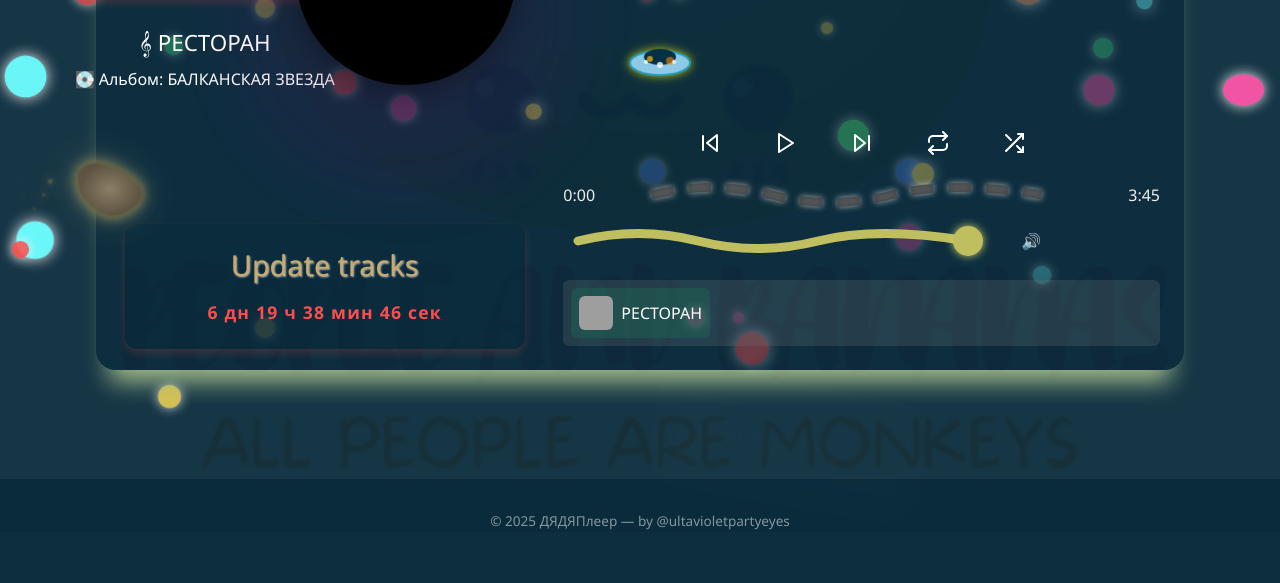
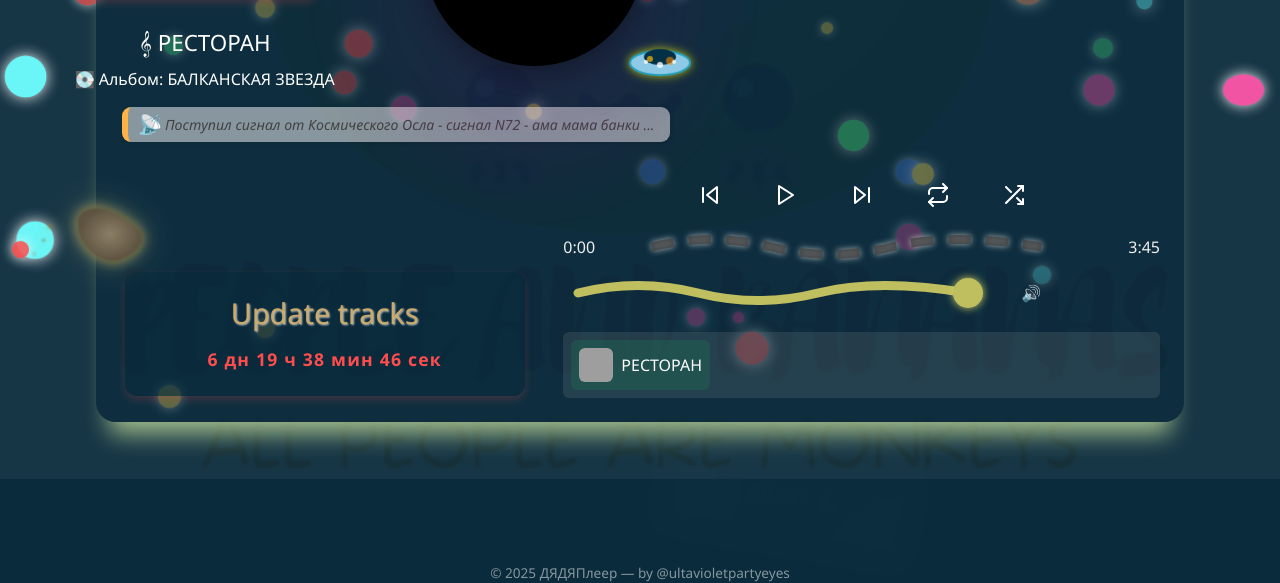
Before and after one commit to TumashenkaAliaksandr/uncle_bot, a Django app: page / in a window 1280 px wide. Shown: the part 321-904 px from the top of the page. Before the commit the page ends 851 px from the top, so only its background shows below. Run offline with Django 5.2, Linux system fonts and the light colour scheme; data comes from the database, SQL or seed files in the repository; grey boxes are pictures that could not be loaded.

Commit message:
added new styles and row status

```diff
--- a/botapp/static/botapp/static/css/player.css
+++ b/botapp/static/botapp/static/css/player.css
@@ -84,7 +84,7 @@ body::before {
     box-shadow: 0 4px 8px rgba(255, 77, 77, 0.2);
     position: relative;
     right: 90%;
-    top: 63%;
+    top: 57%;
 }
 
 
@@ -115,6 +115,42 @@ body::before {
     top: 4px;
     left: 50px;
 }
+
+.margin-citate {
+    font-style: italic;
+    font-weight: 500;
+    font-size: 0.88rem;
+    line-height: 1.4;
+    color: #434141;
+    background: #f0f0f08a;
+    border-left: 6px solid #ffb347; /* акцентная цветная полоса слева */
+    padding: 0.5rem 1rem;
+    margin: 1rem 0;
+    border-radius: 9px;
+    box-shadow: 1px 1px 5px rgba(0, 0, 0, 0.1);
+    max-width: fit-content;
+    user-select: text;
+    position: relative;
+    top: 40%;
+    right: 74%;
+}
+
+.margin-citate::before {
+  content: "📡";
+  position: absolute;
+  left: 8px;
+  top: 50%;
+  transform: translateY(-50%);
+  font-size: 1.2rem;
+}
+
+.margin-citate:hover {
+  background: #fff8e1;
+  border-left-color: #ff9800;
+  box-shadow: 2px 2px 10px rgba(255, 152, 0, 0.2);
+  cursor: default;
+}
+
 
 .progress-container {
   display: flex;
@@ -627,7 +663,7 @@ body::before {
 .omuamua-link {
     position: absolute;
     left: 60px;
-    top: 460px;
+    top: 505px;
     display: inline-block;
     width: 120px;
     user-select: none;
@@ -822,8 +858,8 @@ body::before {
 
 .black-hole-link {
   position: absolute;
-  left: 45%;
-  top: 50%;
+  left: 55%;
+  top: 45%;
   transform: translate(-50%, -50%);
   width: 340px;
   height: 340px;
--- a/botapp/templates/player.html
+++ b/botapp/templates/player.html
@@ -74,6 +74,7 @@
         <p class="margin-chinazes">✌️ Чиназес Гайс.</p>
             <h2 class="player-title">👨🏻 ДЯДЯ 🌌 ПЛЕЕР</h2>
             <p class="margin-files">🕒 Вечером среду после обеда ДЯДЯ обновляет список песен.</p>
+            <p class="margin-citate">📡 Поступил сигнал от Космического Осла - сигнал N72 - ама мама банки ...</p>
             <!-- Секция обратного отсчёта -->
             <div class="countdown-container text-center my-4">
                 <h3>{{ countdown.name|default:"Обратный отсчёт" }}</h3>
```
